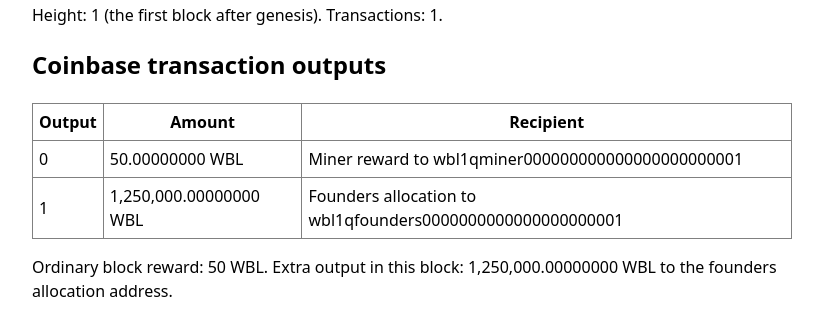
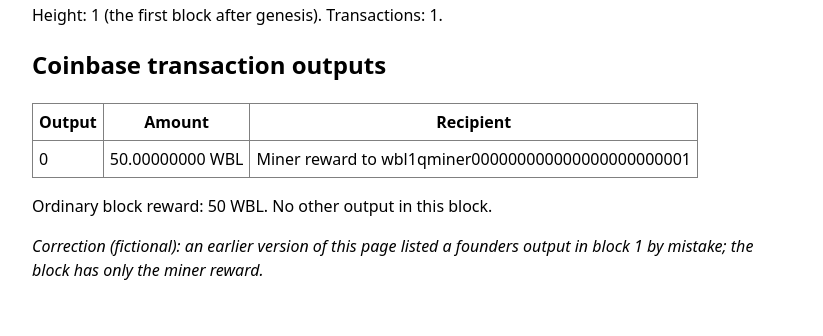
Before and after one commit to brilliantnodes/launch-claim-checker, a plain HTML site: page docs/v2/wobblecoin-block-1.html in a window 1280 px wide. Shown: the part 168-504 px from the top of the page, without its empty margins (228-1051 px from the left). Drawn offline with Linux system fonts and the light colour scheme.

Commit message:
Fictional explorer data correction for wobblecoin (Studio live run of Launch Claim Checker v2)
Co-Authored-By: Claude Opus 5.5 <noreply@anthropic.com>
Claude-Session: https://claude.ai/code/session_01PmboiXeSxAX9LMvc5cn1bn

```diff
--- a/docs/v2/wobblecoin-block-1.html
+++ b/docs/v2/wobblecoin-block-1.html
@@ -9,8 +9,7 @@
 <table border="1" cellpadding="6" style="border-collapse:collapse">
 <tr><th>Output</th><th>Amount</th><th>Recipient</th></tr>
 <tr><td>0</td><td>50.00000000 WBL</td><td>Miner reward to wbl1qminer000000000000000000000001</td></tr>
-<tr><td>1</td><td>1,250,000.00000000 WBL</td><td>Founders allocation to wbl1qfounders0000000000000000000001</td></tr>
 </table>
-<p>Ordinary block reward: 50 WBL. Extra output in this block: 1,250,000.00000000 WBL to the founders allocation address.</p>
-
+<p>Ordinary block reward: 50 WBL. No other output in this block.</p>
+<p><em>Correction (fictional): an earlier version of this page listed a founders output in block 1 by mistake; the block has only the miner reward.</em></p>
 </body></html>
```
Also changed, not shown: web/public/v2/wobblecoin-block-1.html (+2 -3 lines).
